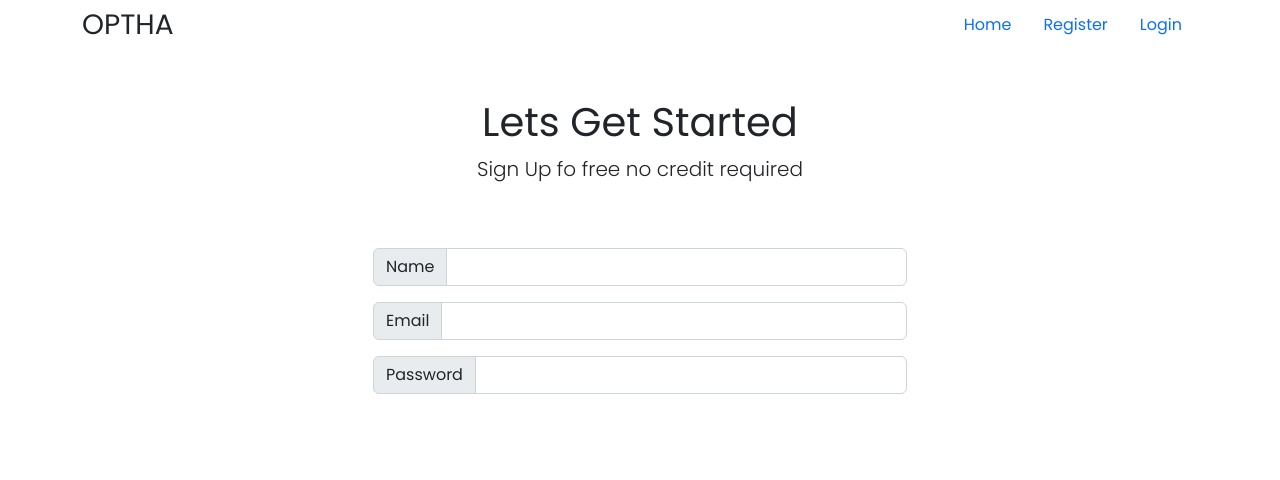
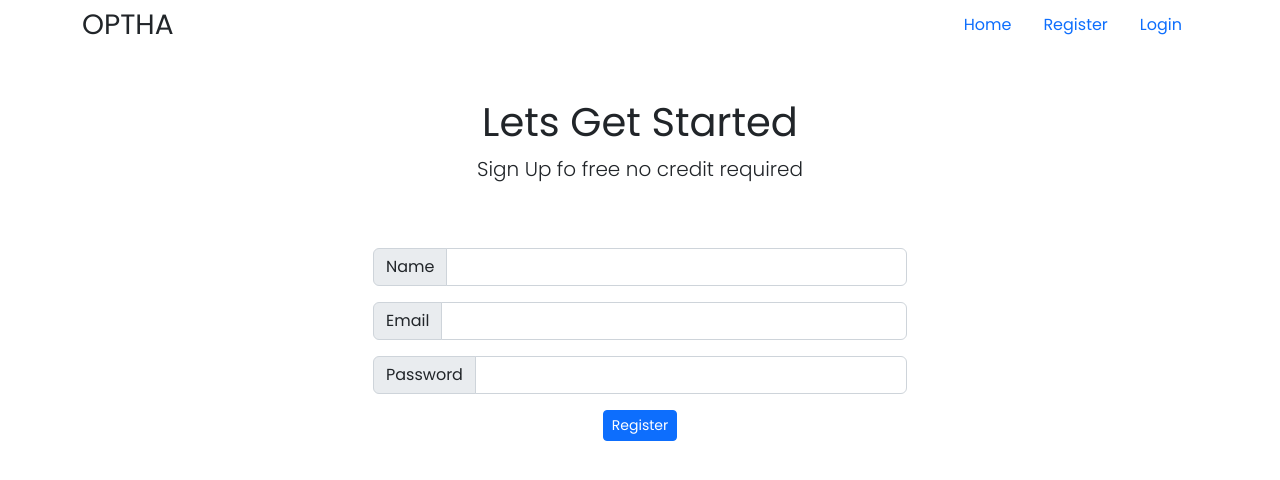
Before and after one commit to 7sering/subcription-system, a React (Vite) app in the folder client/: page /register in a window 1280 px wide. Shown: the top 480 px of the page. Built offline with nearby package versions, Linux system fonts and the light colour scheme.

Commit message:
reusble button

```diff
--- /dev/null
+++ b/client/src/components/Button.jsx
@@ -0,0 +1,16 @@
+import React from "react";
+
+const Button = ({
+  type = "primary",
+  size = "md",
+  text = "Submit",
+  handleClick,
+}) => {
+  return (
+    <button onClick={handleClick} className={`btn btn-${type} btn-${size}`}>
+      {text}
+    </button>
+  );
+};
+
+export default Button;
--- a/client/src/pages/Register.jsx
+++ b/client/src/pages/Register.jsx
@@ -1,10 +1,15 @@
 import { useState } from "react";
 import Input from "../components/Input";
+import Button from "../components/Button";
 
 const Register = () => {
   const [name, setName] = useState("");
   const [email, setEmail] = useState("");
   const [password, setPassword] = useState("");
+
+  const handleClick = async () => {
+    console.log(name, email, password);
+  };
   return (
     <>
       <div className="d-flex justify-content-center">
@@ -26,6 +31,12 @@
                 value={password}
                 setValue={setPassword}
               />
+              <Button
+                handleClick={handleClick}
+                text="Register"
+                // type="danger"
+                size="sm"
+              />
             </div>
           </div>
           {/* <div className="row">
```
